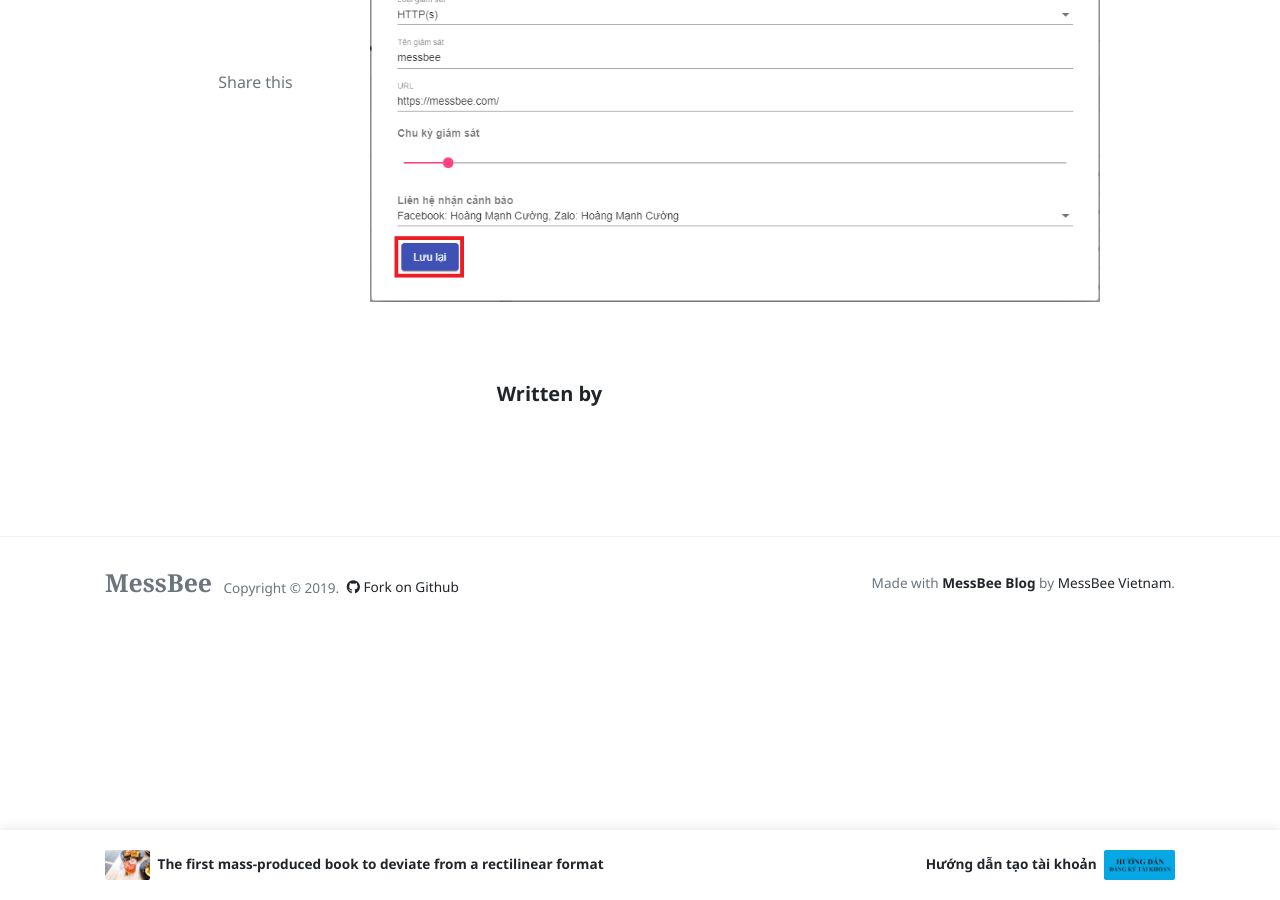
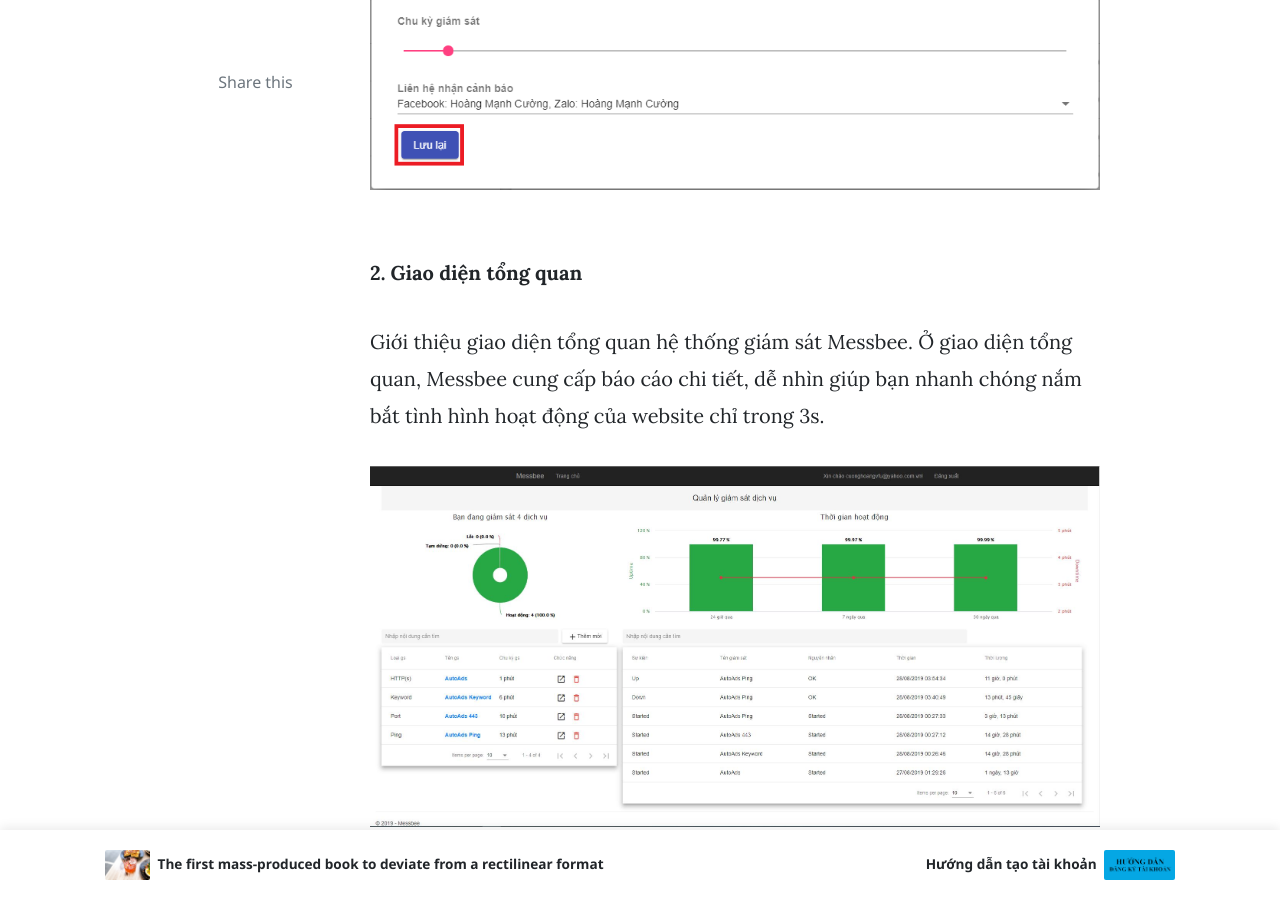
Before and after one commit to MessBeeVN/Blog, a Jekyll site: the page built from _posts/2019-08-29-HD-THIET-LAP-BAN-DAU.md, in a window 1280 px wide and 900 px high, scrolled down 2789 px. Built offline with Jekyll 4.4.1, drawn with Linux system fonts in a browser that asks for light colours; nearby versions of some CDN libraries; comment, search, counter and statistics services are not loaded; some of the changed text lies outside the part shown.

Commit message:
Update 2019-08-29-HD-THIET-LAP-BAN-DAU.md

```diff
--- a/_posts/2019-08-29-HD-THIET-LAP-BAN-DAU.md
+++ b/_posts/2019-08-29-HD-THIET-LAP-BAN-DAU.md
@@ -7,24 +7,31 @@
 ---
 Để bắt đầu sử dụng, Messbee sẽ hướng dẫn bạn các bước để thiết lập ban đầu trong quá trình sử dụng.
 
-1. Cấu hình thông tin website giám sát
+**1. Cấu hình thông tin website giám sát**
 
 Trên giao diện tổng quan, bạn bấm vào Thêm mới để thêm thông tin website cần giám sát.
 
 ![walking]({{ site.baseurl }}/assets/images/thietlap1.png)
-
 Hộp thoại **Cấu hình** hiện ra, Bạn điền đầy đủ thông tin của website.
 
 ![walking]({{ site.baseurl }}/assets/images/thietlap2.JPG)
-
 Lựa chọn loại giám sát
 
 ![walking]({{ site.baseurl }}/assets/images/thietlap3.png)
-
 Và phương thức nhận cảnh báo phù hợp
 
 ![walking]({{ site.baseurl }}/assets/images/thietlap4.png)
-
 Sau khi điền đầy đủ thông tin, bạn bấm **Lưu lại** để hoàn thành cấu hình website cần giám sát.
 
 ![walking]({{ site.baseurl }}/assets/images/thietlap5.png)
+
+**2. Giao diện tổng quan**
+
+Giới thiệu giao diện tổng quan hệ thống giám sát Messbee.
+Ở giao diện tổng quan, Messbee cung cấp báo cáo chi tiết, dễ nhìn giúp bạn nhanh chóng nắm bắt tình hình hoạt động của website chỉ trong 3s.
+
+![walking]({{ site.baseurl }}/assets/images/tongquan1.JPG)
+![walking]({{ site.baseurl }}/assets/images/tongquan1.png)
+![walking]({{ site.baseurl }}/assets/images/tongquan2.png)
+![walking]({{ site.baseurl }}/assets/images/tongquan3.png)
+![walking]({{ site.baseurl }}/assets/images/tongquan4.png)
```
